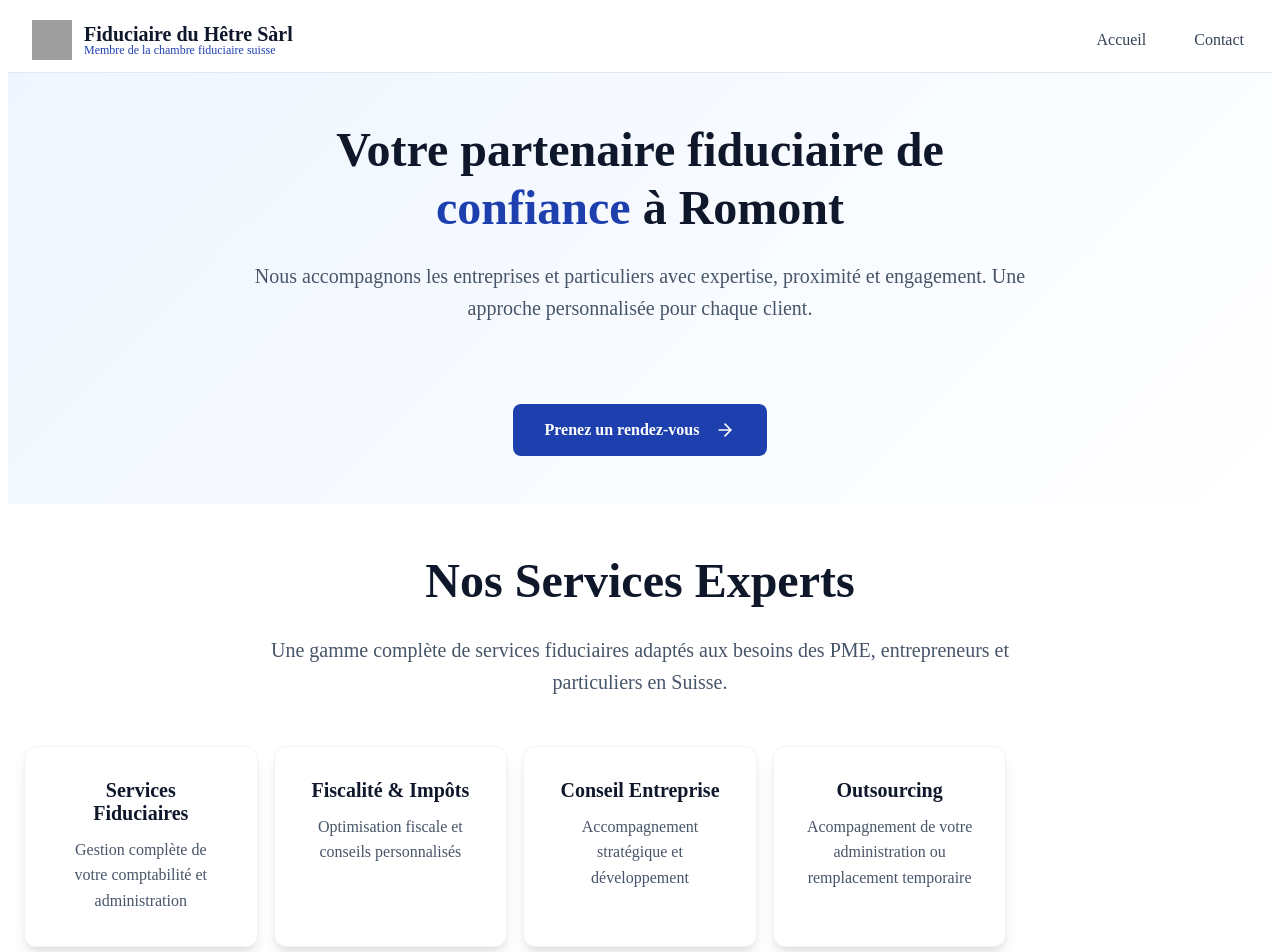
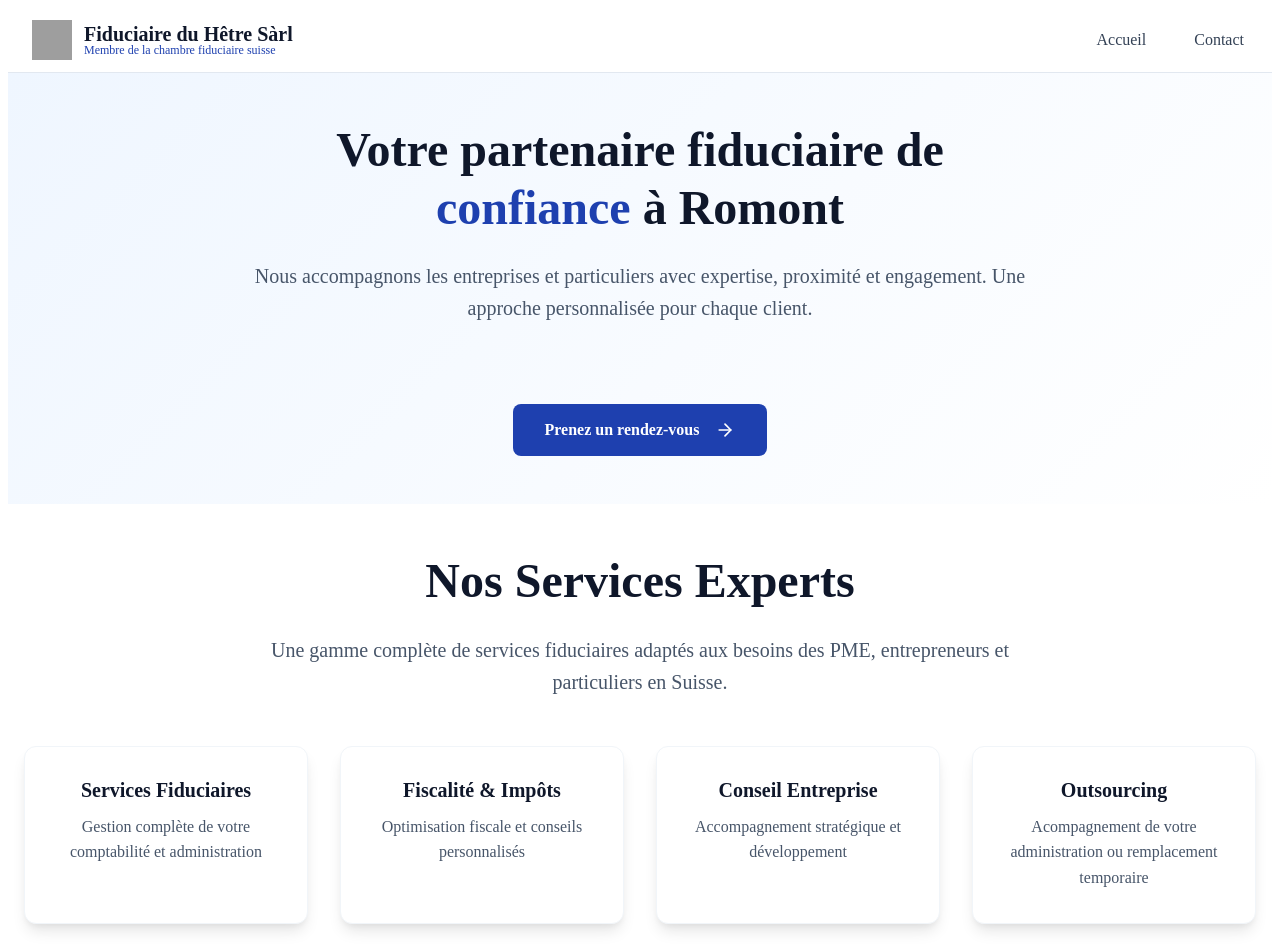
Before and after one commit to LaghaOussama/fiduciaire-du-hetre, a React (Vite) app in the folder frontend/: page / in a window 1280 px wide. Shown: the top 952 px of the page. Built offline with nearby package versions, Linux system fonts and the light colour scheme; grey boxes are pictures that could not be loaded.

Commit message:
Ready to deploy

```diff
--- a/frontend/src/App.css
+++ b/frontend/src/App.css
@@ -1053,8 +1053,7 @@
   }
 
   .fidu-hetre-services-grid {
-    grid-template-columns: repeat(5, 1fr);
-    gap: var(--fidu-hetre-space-4);
+    grid-template-columns: repeat(4, 1fr);
   }
 
   .fidu-hetre-contact-cards-grid {
```
